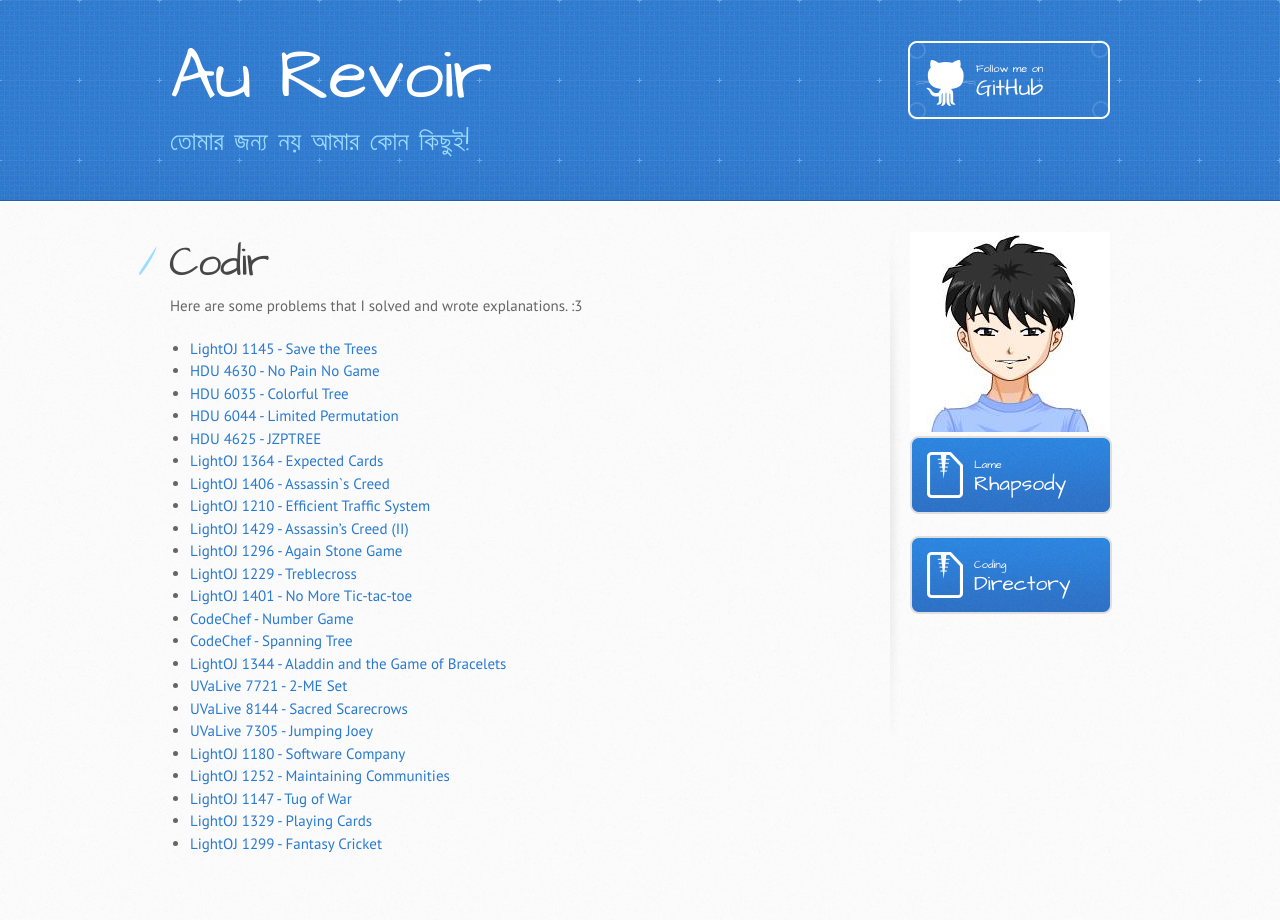
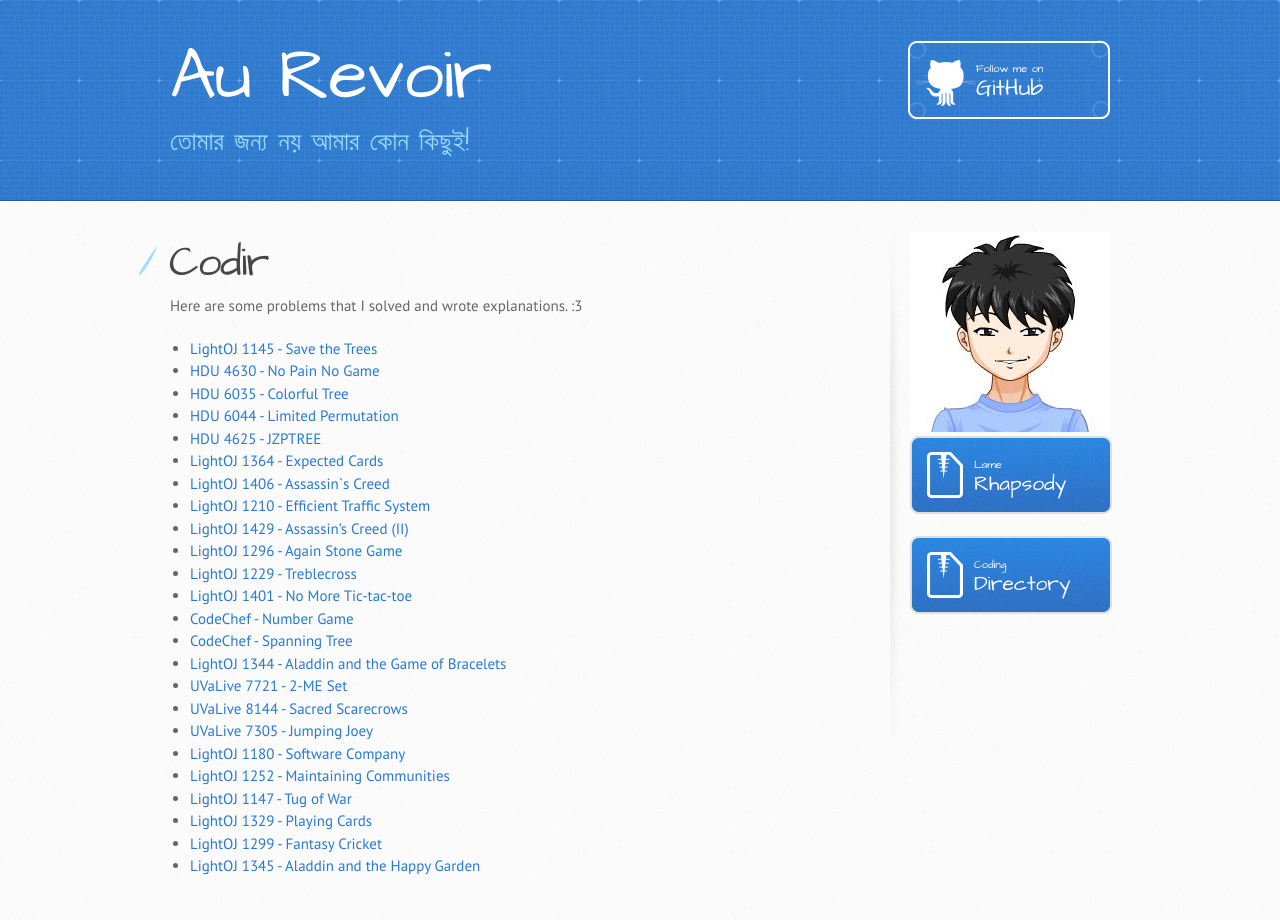
Before and after one commit to rebornplusplus/rebornplusplus.github.io, a Jekyll site: the page built from codir/index.md, in a window 1280 px wide. Built offline with Jekyll 4.4.1, drawn with Linux system fonts in a browser that asks for light colours; some web fonts are replaced; our own code applies the rules of GitHub Pages for plain Markdown files.

Commit message:
Update index.md

```diff
--- a/codir/index.md
+++ b/codir/index.md
@@ -28,3 +28,4 @@ Here are some problems that I solved and wrote explanations. :3
 * [LightOJ 1147 - Tug of War](./lo-1147-tug-of-war)
 * [LightOJ 1329 - Playing Cards](./lo-1329-playing-cards)
 * [LightOJ 1299 - Fantasy Cricket](./lo-1299-fantasy-cricket)
+* [LightOJ 1345 - Aladdin and the Happy Garden](./lo-1345-aladdin-and-the-happy-garden)
```
